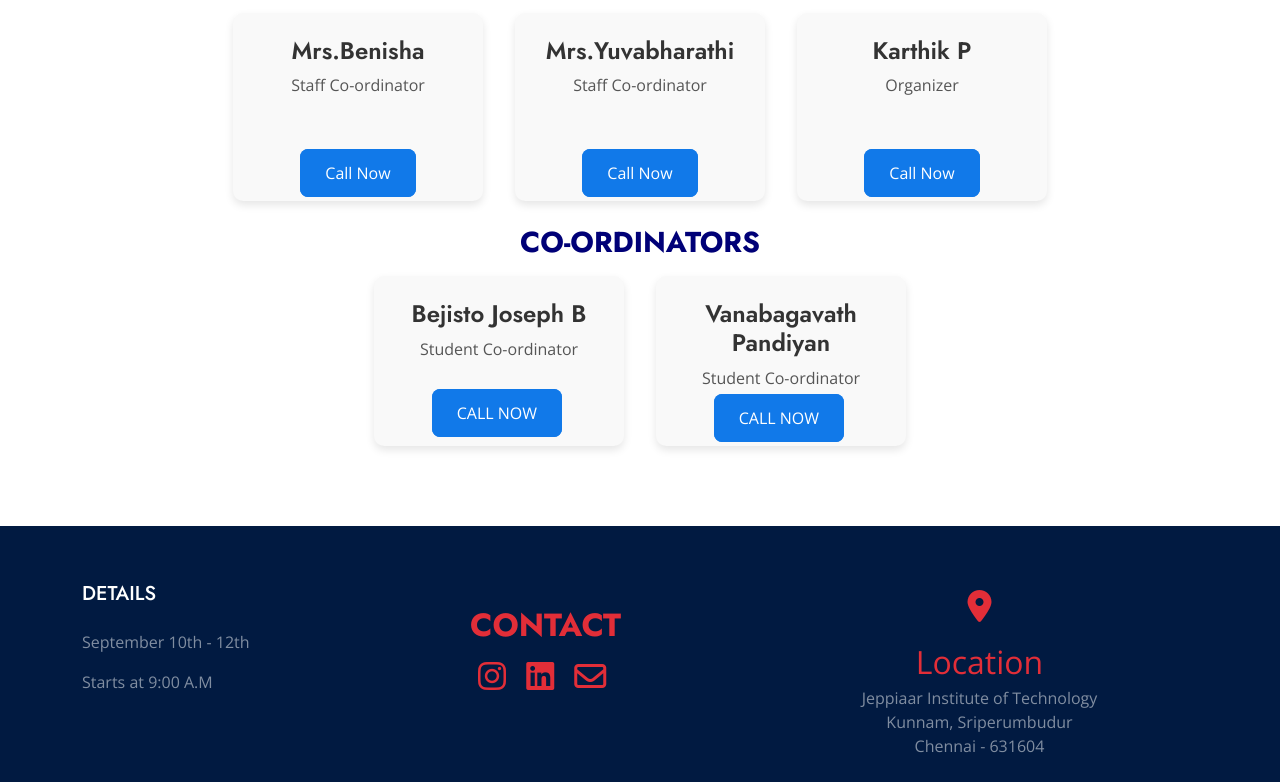
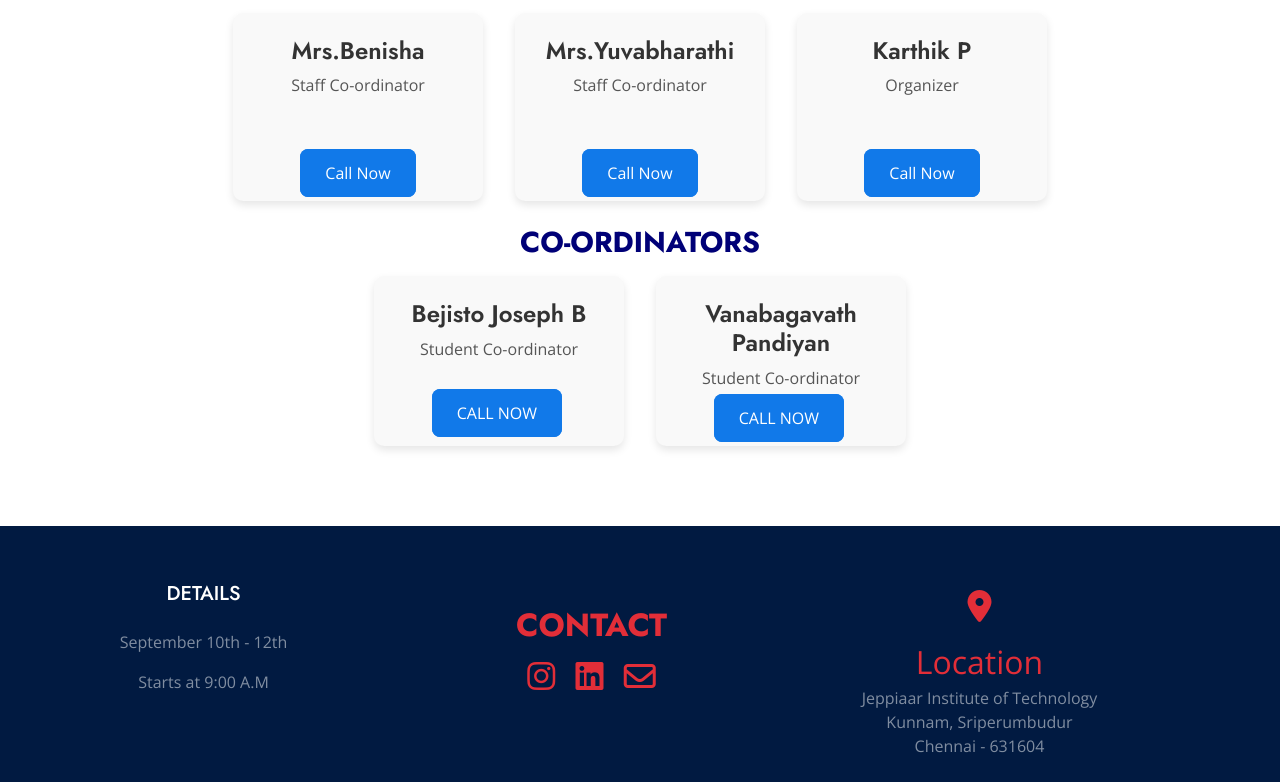
Before and after one commit to kovendhan5/IEEE2, a plain HTML site: page TechX/index.html in a window 1280 px wide. Shown: the part 2814-3596 px from the top of the page. Drawn offline with nearby package versions, Linux system fonts and the light colour scheme; a script that the page names is missing.

Commit message:
new commit

```diff
--- a/TechX/index.html
+++ b/TechX/index.html
@@ -1194,14 +1194,14 @@
     <div class="container-fluid bg-dark text-white-50 footer pt-5 mt-5 wow fadeIn" data-wow-delay="0.1s">
       <div class="container py-2">
         <div class="row g-5">
-          <div class="col-lg-3 col-md-6">
+          <div class="col-lg-3 col-md-6" style="text-align: center;">
             <h5 class="text-white mb-4">DETAILS</h5>
           <p>September 10th - 12th</p>
           <p>Starts at 9:00 A.M</p>
           </div>
           <div class="col-lg-1 col-md-2"></div>
 
-          <div class="col-lg-3 col-md-6"><br>
+          <div class="col-lg-3 col-md-6" style="text-align: center;"><br>
             <h2 class="headingContact" id="contact">CONTACT</h2>
 
 
```
